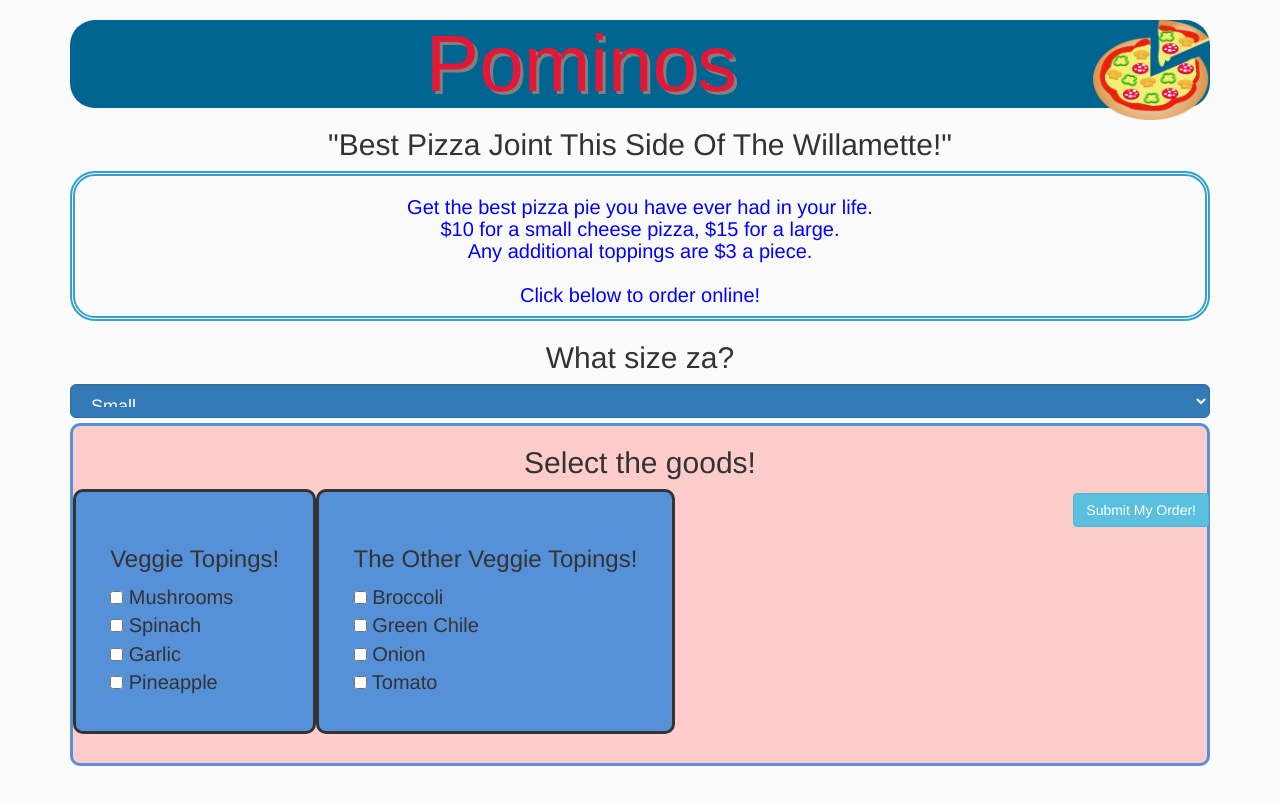
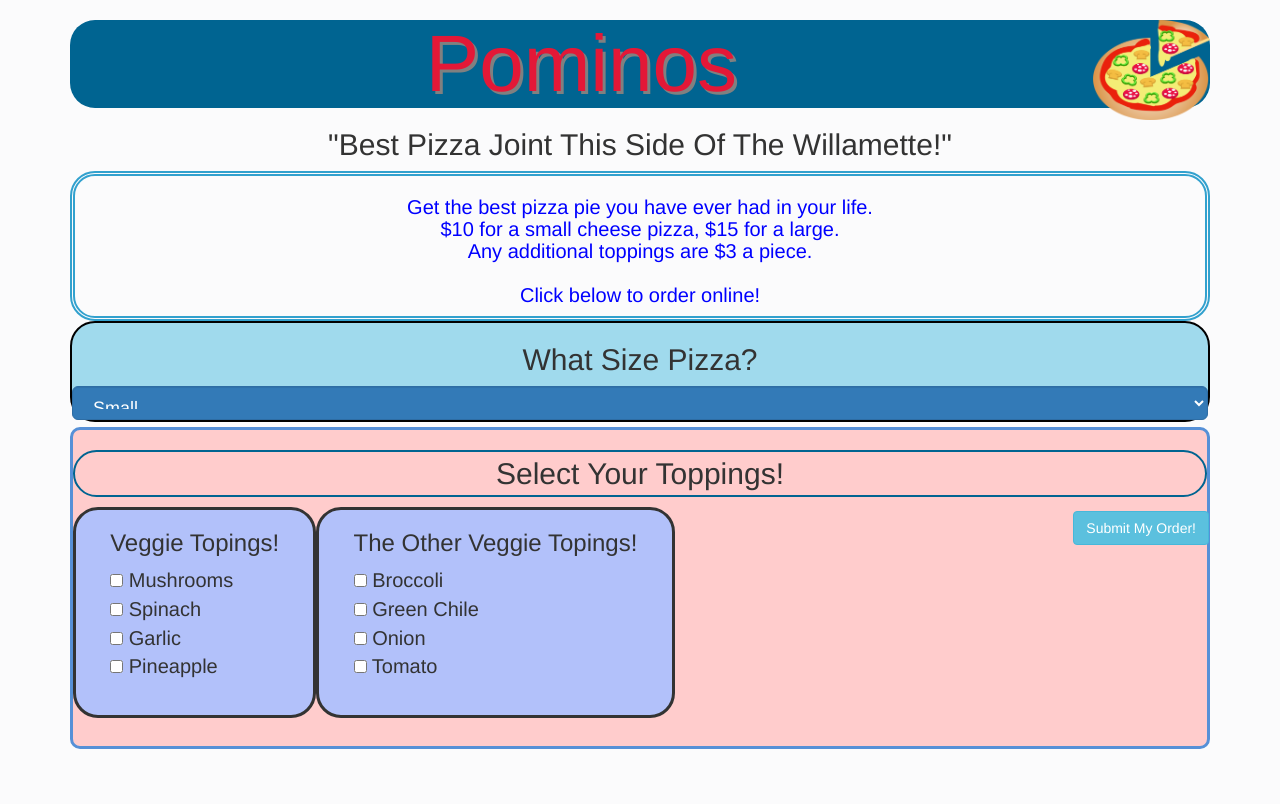
Before and after one commit to JPForman/pizzaPlace, a plain HTML site: page index.html in a window 1280 px wide. Drawn offline with Linux system fonts and the light colour scheme.

Commit message:
add styles

```diff
--- a/css/styles.css
+++ b/css/styles.css
@@ -18,11 +18,13 @@ body {
   float: left;
   /* height: 50%; */
   /* width: 50%; */
-  border-radius: 10px;
+  border-radius: 25px;
   border-style: solid;
   text-align: left;
-  padding: 3%;
-  background-color: #5690D7;
+  padding-left: 3%;
+  padding-right: 3%;
+  padding-bottom: 3%;
+  background-color: #B2C1FA;
 }
 .topping {
   font-size: 20px;
@@ -46,10 +48,20 @@ body {
 .toppingTitle {
   text-align: center;
   font-size: 30px;
+  border: 2px solid #006491;
+  padding: 5px;
+  border-radius: 25px;
+
 }
 .size {
   text-align: center;
+  background-color: #A0DAED;
+  border: 2px solid black;
+  border-radius: 25px;
+
 }
+
+
 #submit {
   float: right;
 }
--- a/index.html
+++ b/index.html
@@ -23,7 +23,7 @@
 
     <form id="orderForm">
       <div class="size card">
-        <h2>What size za?</h2>
+        <h2>What Size Pizza?</h2>
         <select class="form-control btn-lg btn-primary" id="size">
           <option>Small</option>
           <option>Large</option>
@@ -33,7 +33,7 @@
 
 
       <div class="topping">
-        <h2 class="toppingTitle">Select the goods!</h2>
+        <h2 class="toppingTitle">Select Your Toppings!</h2>
         <div class="row container">
 
           <div class="column">
@@ -52,6 +52,7 @@
           </col>
         </div>
         <button id="submit" type="submit" class="btn btn-info">Submit My Order!</button>
+        <br>
       </div>
       <br>
 
```
